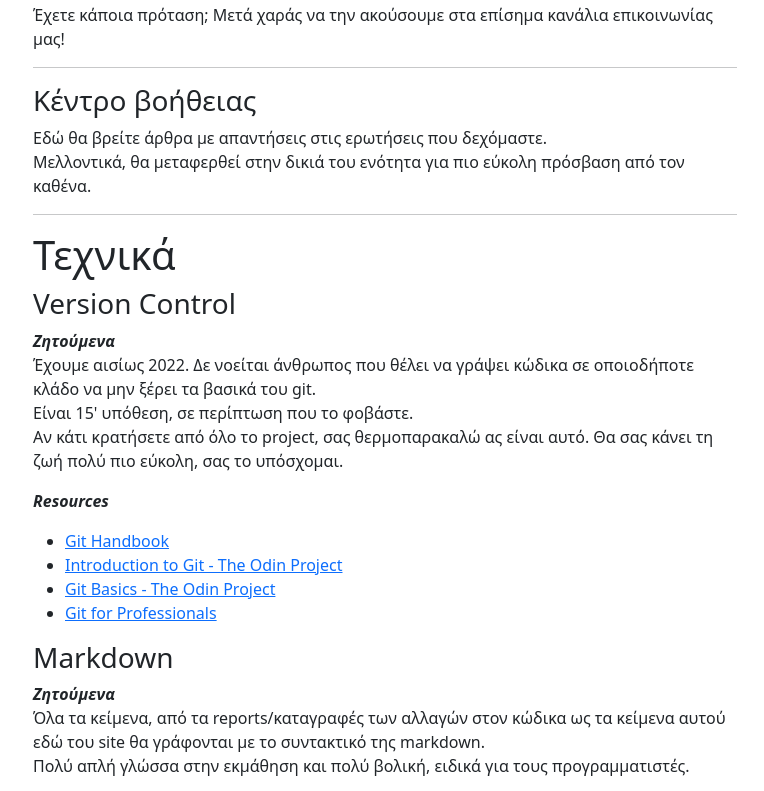
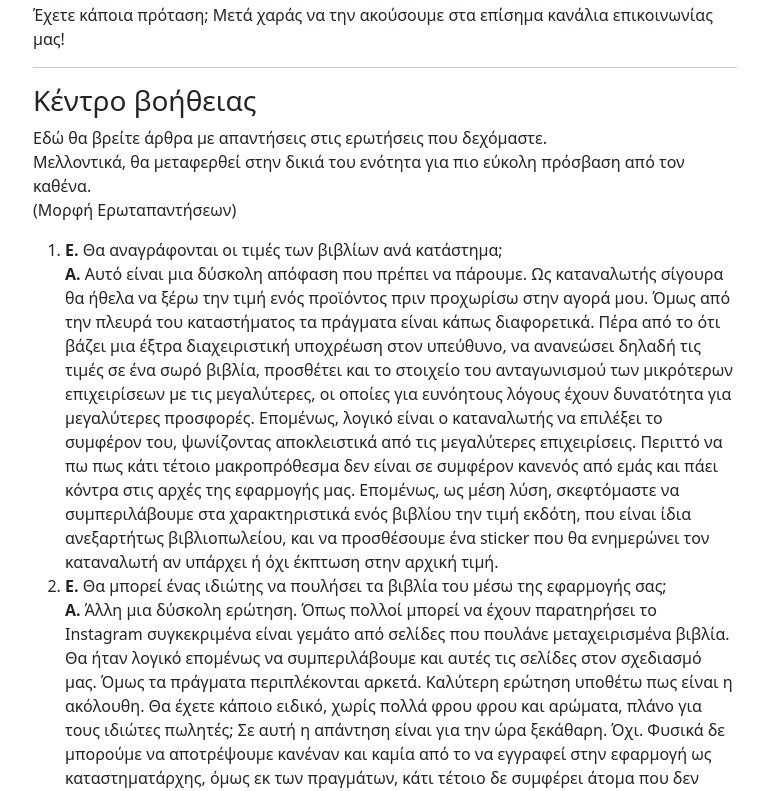
Before and after one commit to antsinar/bookville_gr, an Eleventy site: page src/page_content/documentation.md in a window 1280 px wide. Shown: the part 5398-6189 px from the top of the page, without its empty margins (445-1209 px from the left). Built offline with nearby package versions, Linux system fonts and the light colour scheme; Eleventy itself is replaced by a stand-in of ours; files that its build step writes are made by us from their sources.

Commit message:
Update Page Content “documentation”

```diff
--- a/src/page_content/documentation.md
+++ b/src/page_content/documentation.md
@@ -197,7 +197,13 @@ ERP, Enterprise Resource Planning, Λογισμικό Μηχανογράφηση
 
 Εδώ θα βρείτε άρθρα με απαντήσεις στις ερωτήσεις που δεχόμαστε.
 Μελλοντικά, θα μεταφερθεί στην δικιά του ενότητα για πιο εύκολη πρόσβαση από τον καθένα.
-
+(Μορφή Ερωταπαντήσεων)
+1) **Ε.** Θα αναγράφονται οι τιμές των βιβλίων ανά κατάστημα;
+**Α.** Αυτό είναι μια δύσκολη απόφαση που πρέπει να πάρουμε. Ως καταναλωτής σίγουρα θα ήθελα να ξέρω την τιμή ενός προϊόντος πριν προχωρίσω στην αγορά μου. Όμως από την πλευρά του καταστήματος τα πράγματα είναι κάπως διαφορετικά. Πέρα από το ότι βάζει μια έξτρα διαχειριστική υποχρέωση στον υπεύθυνο, να ανανεώσει δηλαδή τις τιμές σε ένα σωρό βιβλία, προσθέτει και το στοιχείο του ανταγωνισμού των μικρότερων επιχειρίσεων με τις μεγαλύτερες, οι οποίες για ευνόητους λόγους έχουν δυνατότητα για μεγαλύτερες προσφορές. Επομένως, λογικό είναι ο καταναλωτής να επιλέξει το συμφέρον του, ψωνίζοντας αποκλειστικά από τις μεγαλύτερες επιχειρίσεις. Περιττό να πω πως κάτι τέτοιο μακροπρόθεσμα δεν είναι σε συμφέρον κανενός από εμάς και πάει κόντρα στις αρχές της εφαρμογής μας. Επομένως, ως μέση λύση, σκεφτόμαστε να συμπεριλάβουμε στα χαρακτηριστικά ενός βιβλίου την τιμή εκδότη, που είναι ίδια ανεξαρτήτως βιβλιοπωλείου, και να προσθέσουμε ένα sticker που θα ενημερώνει τον καταναλωτή αν υπάρχει ή όχι έκπτωση στην αρχική τιμή.
+2) **Ε.** Θα μπορεί ένας ιδιώτης να πουλήσει τα βιβλία του μέσω της εφαρμογής σας;
+**Α.** Άλλη μια δύσκολη ερώτηση. Όπως πολλοί μπορεί να έχουν παρατηρήσει το Instagram συγκεκριμένα είναι γεμάτο από σελίδες που πουλάνε μεταχειρισμένα βιβλία. Θα ήταν λογικό επομένως να συμπεριλάβουμε και αυτές τις σελίδες στον σχεδιασμό μας. Όμως τα πράγματα περιπλέκονται αρκετά. Καλύτερη ερώτηση υποθέτω πως είναι η ακόλουθη. Θα έχετε κάποιο ειδικό, χωρίς πολλά φρου φρου και αρώματα, πλάνο για τους ιδιώτες πωλητές; Σε αυτή η απάντηση είναι για την ώρα ξεκάθαρη. Όχι. Φυσικά δε μπορούμε να αποτρέψουμε κανέναν και καμία από το να εγγραφεί στην εφαρμογή ως καταστηματάρχης, όμως εκ των πραγμάτων, κάτι τέτοιο δε συμφέρει άτομα που δεν έχουν έσοδα επειχείρισης. Αν κάποιος/α είναι διατεθιμένος/η να πληρώσει δηλαδή το κόστος εγγραφής μαζί με τη μηνιαία συνδομή για υπηρεσίες που δε θα του/της φανούν χρήσιμες, εγώ μόνο να ευχηθώ καλές πωλήσεις μπορώ. Είναι καλύτερο για σας να μείνετε στο Instagram λοιπόν που είναι και δωρεάν και έχει παγκόσμια κάλυψη.
+3) **Ε.** Μου αρέσει να γράφω κέιμενα για το βιβλίο και τον πολιτισμό. Μπορούμε να συνεργαστούμε;
+**Α.** Φυσικά. Τόσο στη σελίδα στο Instagram, όσο και στο Blog της εφαρμογής θα δημοσιεύονται κείμενα από ενδιαφερόμενους που θέλουν να μοιραστούν τις απόψεις τους για το βιβλίο, τα βιβλιοπωλεία και τον πολιτισμό. Οπότε αν θες κάτι απλό σαν και αυτό, δεν υπάρχει κανένα απολύτως πρόβλημα. Αν από την άλλη ψάχνεις για "δουλειά", μάλλον ήρθες στο λάθος μέρος, για την ώρα τουλάχιστον. Είμαι προσωπικά κατά της τακτικής πολλών μέσων να χρησιμοποιούν νέους στο χώρο δημοσιογράφους, φωτογράφους, αρθρογράφους κτλ για δικό τους όφελος με ελάχιστη ή μηδενική αμοιβή επικαλούμενοι την προβολή της δουλειάς τους. Αν προχωρήσουμε σε κάποια συνεργασία με κάποιον σταθερό αρθρογράφο θα γίνει προφανώς επί πληρωμή, όμως μέχρι να το επιτρέψουν τα οικονομικά δεδομένα αυτό έχουμε καιρό. Επομένως, για να μην κουράζω, μπορείς ελεύθερα και χωρίς κανέναν από πάνω σου να γράψεις σε εμάς ό,τι θες, στα δικά μας θεματολογικά πλαίσια πάντα, και αργότερα να αναζητήσεις μια επί πληρωμή θέση σε κάποιο περιοδικό. Χαρά μας να αποτελέσουμε σκαλοπάτι στη μετέπειτα σταδιοδρομία σου!
 ---
 
 # Τεχνικά
```
